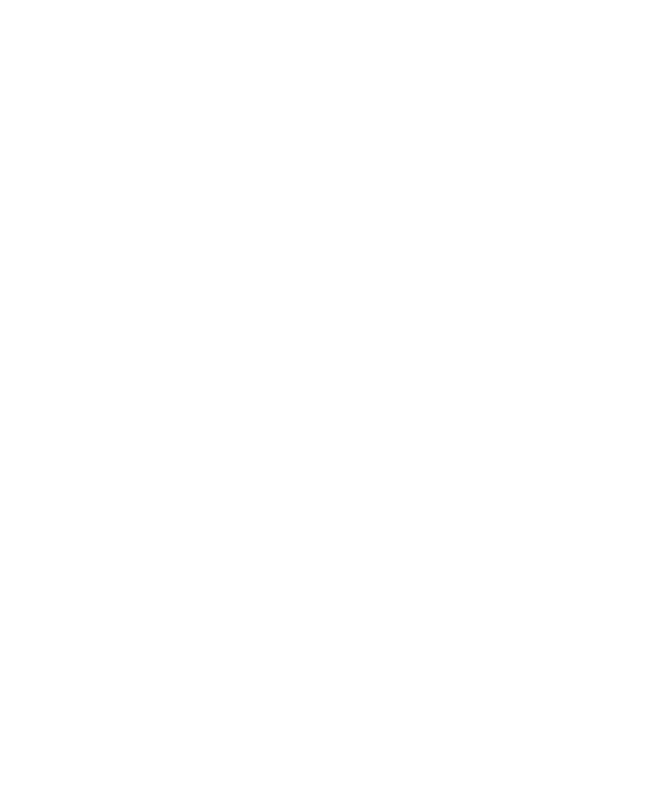
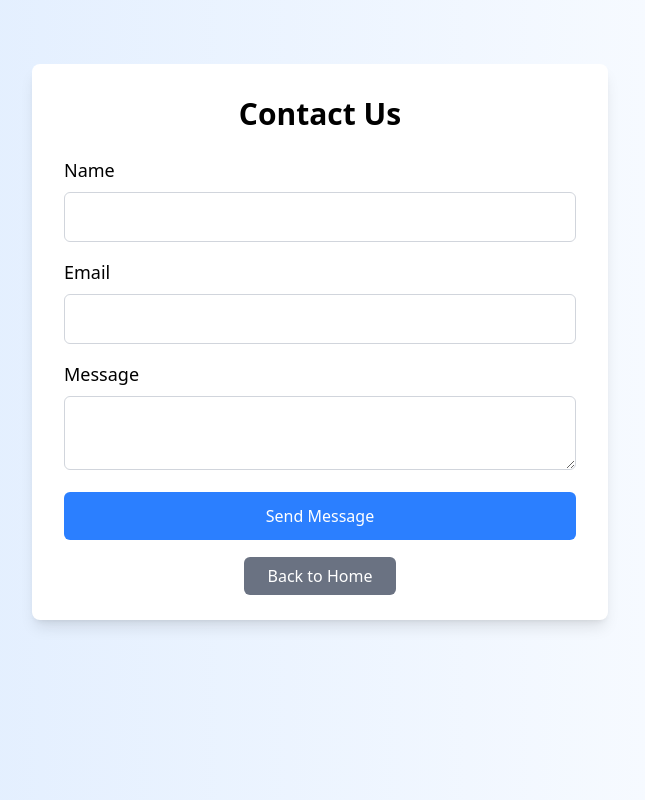
Before and after one commit to sinnn9593/no1, a React (Vite) app: page /contact in a window 1280 px wide. Before the commit this address had no page. Shown: the whole page, without its empty margins (320-965 px from the left). Built offline with nearby package versions, Linux system fonts and the light colour scheme.

Commit message:
fill up the contact form page

```diff
--- a/src/App.tsx
+++ b/src/App.tsx
@@ -1,7 +1,11 @@
 import { BrowserRouter as Router, Route ,Routes} from 'react-router-dom';
-import MoreDetails from "./components/MoreDetails"; // MoreDetails コンポーネントをインポート
-import HomePage from "./components/HomePage";
-import SamplePage from "./components/SamplePage";
+import Home from './components/Home';
+import About from './components/About';
+import Service from './components/Service';
+import Contact from "./components/Contact";
+import MoreDetails from "./components/MoreDetails";
+import Sample from './components/Sample';
+
 
 
 
@@ -9,9 +13,13 @@ function App() {
   return (
     <Router>
       <Routes>
-        <Route path="/" element={<HomePage />} />
+        <Route path="/" element={<Home />} />
+        <Route path="/about" element={<About />} />
+        <Route path="/service" element = {<Service/>} />
+        <Route path="/contact" element={<Contact />} />
+        <Route path="/samples" element = {<Sample />} />
         <Route path="/more-details" element = {<MoreDetails />} />
-        <Route path="/samples" element = {<SamplePage />} />
+
 
       </Routes>
     </Router>
--- /dev/null
+++ b/src/components/About.tsx
@@ -0,0 +1,38 @@
+import React from 'react';
+
+const About:React.FC = () => {
+  return (
+    <div className="p-8">
+      <h1 className="text-3xl font-bold mb-4">Sample Page - 詳細情報</h1>
+      <p className="mb-4">
+        このページでは、ゲームや電卓などの機能についての詳細な説明を提供します。
+      </p>
+
+      <section>
+        <h2 className="text-2xl font-semibold mt-6 mb-2">ゲーム開発</h2>
+        <p>
+          ゲーム開発にはReactとJavaScriptを使用しています。ゲームはインタラクティブな体験を提供し、
+          プレイヤーがエンターテイメントを楽しむための工夫がされています。特に、パックマンとスネークゲームは、Reactのコンポーネントと状態管理を活用し、シンプルで楽しいゲームプレイを実現しました。
+        </p>
+        <img src="/images/game-screenshot.jpg" alt="Game Screenshot" className="mt-4 w-full max-w-md rounded-lg" />
+      </section>
+
+      <section>
+        <h2 className="text-2xl font-semibold mt-6 mb-2">カスタム電卓</h2>
+        <p>
+          カスタム電卓は、ReactとTailwindCSSを用いて開発された直感的なUIを持つ電卓です。ユーザーは簡単に計算を行うことができ、レスポンシブデザインを採用して、モバイル端末でも快適に使用できます。
+        </p>
+        <img src="/images/calculator-screenshot.jpg" alt="Calculator Screenshot" className="mt-4 w-full max-w-md rounded-lg" />
+      </section>
+
+      <section>
+        <h2 className="text-2xl font-semibold mt-6 mb-2">競技プログラミング</h2>
+        <p>
+          競技プログラミングでは、効率的なアルゴリズムを使って、さまざまな問題に挑戦しています。特に、高度なデータ構造とアルゴリズムを活用して問題を解決し、最適な結果を得ることを目指しています。毎日新しい問題に取り組んでスキルを向上させています。
+        </p>
+      </section>
+    </div>
+  );
+};
+
+export default About;
--- /dev/null
+++ b/src/components/Contact.tsx
@@ -0,0 +1,85 @@
+import React, { useState } from "react";
+import { Link } from "react-router-dom";
+
+const Contact = () => {
+  const [formData, setFormData] = useState({
+    name: "",
+    email: "",
+    message: "",
+  });
+  const [isSent, setIsSent] = useState(false);
+  const [error, setError] = useState("");
+
+  const handleChange = (e: React.ChangeEvent<HTMLInputElement | HTMLTextAreaElement>) => {
+    setFormData({ ...formData, [e.target.name]: e.target.value });
+  };
+
+  const handleSubmit = (e: React.FormEvent) => {
+    e.preventDefault();
+    // メール送信処理は省略しています
+    console.log("Form submitted:", formData);
+    setIsSent(true); // 送信完了メッセージを表示
+  };
+
+  return (
+    <div className="min-h-screen bg-gradient-to-r from-blue-100 to-white py-16 px-8">
+      <div className="max-w-xl mx-auto bg-white p-8 rounded-lg shadow-lg">
+        <h2 className="text-3xl font-semibold text-center mb-6">Contact Us</h2>
+        {isSent ? (
+          <p className="success-message text-center text-green-600">Your message has been sent successfully!</p>
+        ) : (
+          <form onSubmit={handleSubmit}>
+            <div className="input-group mb-4">
+              <label htmlFor="name" className="block text-lg font-medium mb-2">Name</label>
+              <input
+                type="text"
+                name="name"
+                value={formData.name}
+                onChange={handleChange}
+                className="w-full p-3 border border-gray-300 rounded-md"
+                required
+              />
+            </div>
+
+            <div className="input-group mb-4">
+              <label htmlFor="email" className="block text-lg font-medium mb-2">Email</label>
+              <input
+                type="email"
+                name="email"
+                value={formData.email}
+                onChange={handleChange}
+                className="w-full p-3 border border-gray-300 rounded-md"
+                required
+              />
+            </div>
+
+            <div className="input-group mb-4">
+              <label htmlFor="message" className="block text-lg font-medium mb-2">Message</label>
+              <textarea
+                name="message"
+                value={formData.message}
+                onChange={handleChange}
+                className="w-full p-3 border border-gray-300 rounded-md"
+                required
+              ></textarea>
+            </div>
+
+            {error && <p className="error-message text-red-500 text-center">{error}</p>}
+            <button type="submit" className="w-full py-3 bg-blue-500 text-white rounded-md hover:bg-blue-600 transition">
+              Send Message
+            </button>
+          </form>
+        )}
+
+        {/* 戻るボタン */}
+        <div className="text-center mt-6">
+          <Link to="/" className="px-6 py-2 bg-gray-500 text-white rounded-md hover:bg-gray-600 transition">
+            Back to Home
+          </Link>
+        </div>
+      </div>
+    </div>
+  );
+};
+
+export default Contact;
--- a/src/components/HomePage.tsx
+++ b/src/components/Home.tsx
@@ -2,7 +2,7 @@ import { motion } from 'framer-motion';
 import ThreeModel from './ThreeModel'; // インポートパス修正
 import { Link } from 'react-router-dom'; // Linkを正しくインポート
 
-function HomePage() {
+const Home = () => {
   return (
     <main className="min-h-screen bg-gray-800">
       <div className="w-full max-w-screen-xl mx-auto px-4 min-h-screen">
@@ -19,14 +19,24 @@ function HomePage() {
           className="flex justify-between items-center p-4 text-white"
         >
           <span className="font-bold text-2xl">-Welcome to my website-</span>
-          <nav>
-            <ul className="flex items-center gap-4">
-              <li>Home</li>
-              <li>About</li>
-              <li>Services</li>
-              <li>Contact</li>
-            </ul>
-          </nav>
+
+        <nav>
+          <ul className="flex items-center gap-4">
+            <li>
+                <Link to="/">Home</Link> {/* Homeページにリンク */}
+            </li>
+            <li>
+                <Link to="/about">About</Link> {/* Aboutページにリンク */}
+            </li>
+            <li>
+                <Link to="/service">Service</Link> {/* Servicesページにリンク */}
+            </li>
+            <li>
+                <Link to="/contact">Contact</Link> {/* Contactページにリンク */}
+            </li>
+          </ul>
+        </nav>
+
         </motion.header>
 
         {/* Hero Section */}
@@ -100,4 +110,4 @@ function HomePage() {
   );
 }
 
-export default HomePage;
+export default Home;
--- a/src/components/SamplePage.tsx
+++ b/src/components/Sample.tsx
@@ -1,7 +1,7 @@
 import { motion } from "framer-motion";
 import { Link } from "react-router-dom";
 
-const SamplePage = () => {
+const Sample = () => {
   return (
     <motion.div
       initial={{ opacity: 0, y: 50 }}
@@ -37,7 +37,11 @@ const SamplePage = () => {
 
       {/* 戻るボタン */}
       <div className="text-center mt-12">
-        <Link to="/" className="px-6 py-2 bg-gray-500 text-white rounded-md hover:bg-gray-600 transition">
+        {/* 詳細ボタンを追加 */}
+        <Link to="/service">
+           <button className="px-6 py-2 bg-gray-500 text-white rounded-md hover:bg-gray-600 transition">詳細</button>
+        </Link>
+        <Link to="/" className="px-6 py-2 bg-gray-500 text-white rounded-md hover:bg-gray-600 transition ml-4">
           戻る
         </Link>
       </div>
@@ -45,4 +49,4 @@ const SamplePage = () => {
   );
 };
 
-export default SamplePage;
+export default Sample;
--- /dev/null
+++ b/src/components/Service.tsx
@@ -0,0 +1,12 @@
+import React from 'react';
+
+const Service = () => {
+  return (
+    <div className="container">
+      <h1>サービス詳細ページ</h1>
+      <p>ここにはサービスに関する詳細情報が表示されます。</p>
+    </div>
+  );
+};
+
+export default Service;
```
